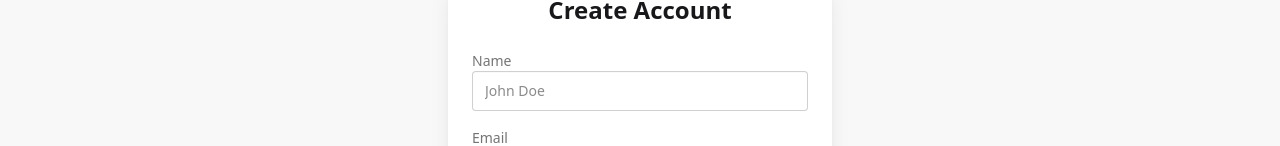
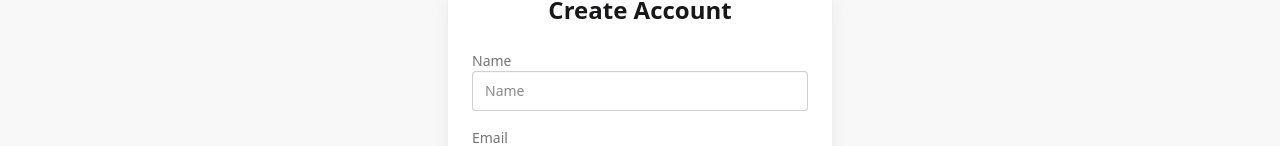
Before and after one commit to rbc33/client-proyect4, a React (Vite) app: page /signup in a window 1280 px wide. Shown: the part 285-431 px from the top of the page. Built offline with nearby package versions, Linux system fonts and the light colour scheme; no server answers.

Commit message:
name placeholdes

```diff
--- a/src/pages/SignUpPage.tsx
+++ b/src/pages/SignUpPage.tsx
@@ -57,7 +57,7 @@ const SignUpPage = () => {
               </label>
               <input
                 type="text"
-                placeholder="John Doe"
+                placeholder="Name"
                 className="input input-bordered w-full"
                 value={name}
                 onChange={handleName}
```
